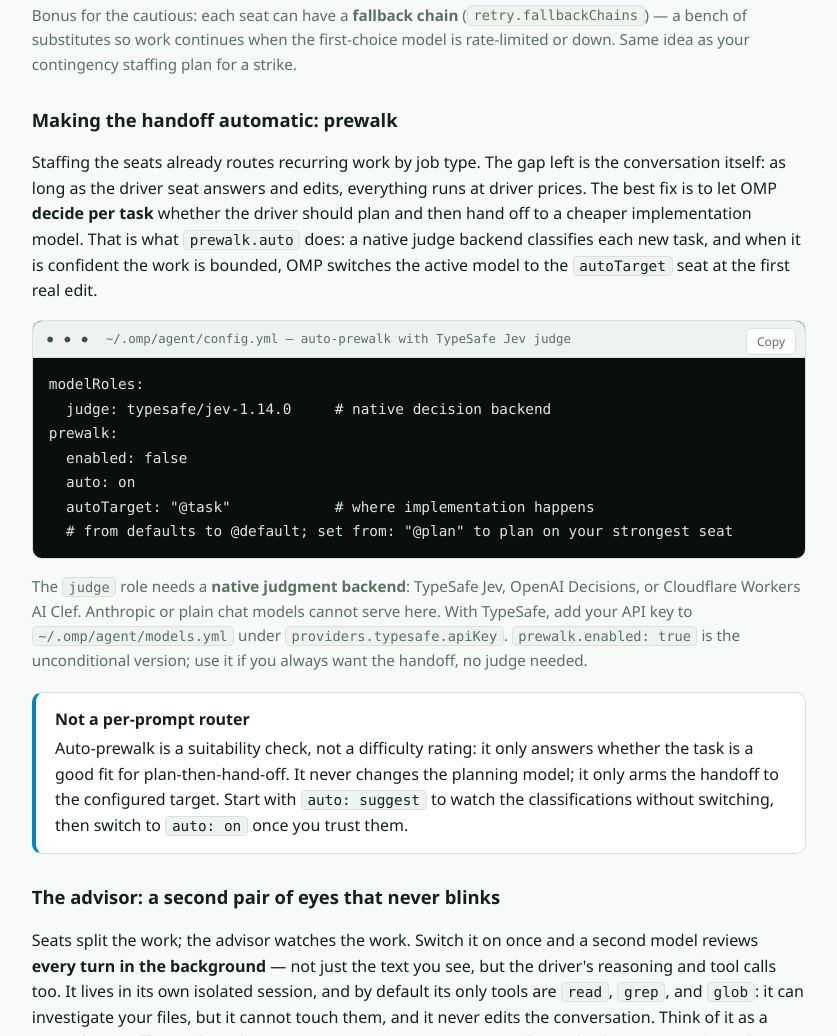
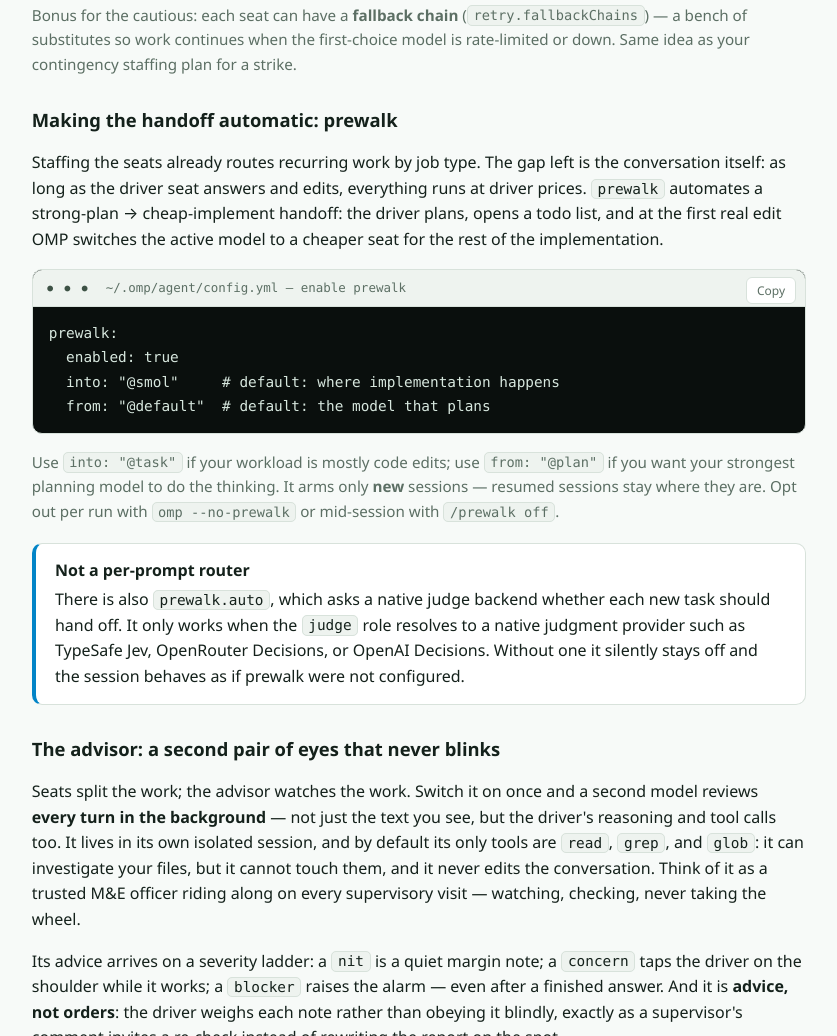
Before and after one commit to alexpavluck/amplify, a website: page shortcourses/role-delegation/course.html in a window 1280 px wide. Shown: the part 6845-7881 px from the top of the page, without its empty margins (379-1216 px from the left). Drawn offline with Linux system fonts and the light colour scheme.

Commit message:
Revert "Update role-delegation course prewalk section for auto-prewalk + TypeSafe Jev"
This reverts commit 7d57791953296aba63146f01667f764addfedfd2.

```diff
--- a/shortcourses/role-delegation/course.html
+++ b/shortcourses/role-delegation/course.html
@@ -405,24 +405,21 @@
 
   <h3 id="part-prewalk"><span class="lang-en">Making the handoff automatic: prewalk</span><span class="lang-fr">Automatiser le relais : prewalk</span></h3>
   <p>
-    <span class="lang-en">Staffing the seats already routes recurring work by job type. The gap left is the conversation itself: as long as the driver seat answers and edits, everything runs at driver prices. The best fix is to let OMP <strong>decide per task</strong> whether the driver should plan and then hand off to a cheaper implementation model. That is what <code class="inline">prewalk.auto</code> does: a native judge backend classifies each new task, and when it is confident the work is bounded, OMP switches the active model to the <code class="inline">autoTarget</code> seat at the first real edit.</span>
-    <span class="lang-fr">Pourvoir les postes route déjà le travail récurrent par type. Ce qui reste, c'est la conversation elle-même : tant que le poste pilote répond et édite, tout tourne au tarif du pilote. La meilleure solution est de laisser OMP <strong>décider à chaque tâche</strong> si le pilote doit planifier puis passer la main à un modèle d'implémentation moins cher. C'est ce que fait <code class="inline">prewalk.auto</code> : un backend de jugement natif classifie chaque nouvelle tâche, et quand il est confiant que le travail est borné, OMP bascule le modèle actif vers le poste <code class="inline">autoTarget</code> au premier vrai edit.</span>
+    <span class="lang-en">Staffing the seats already routes recurring work by job type. The gap left is the conversation itself: as long as the driver seat answers and edits, everything runs at driver prices. <code class="inline">prewalk</code> automates a strong-plan → cheap-implement handoff: the driver plans, opens a todo list, and at the first real edit OMP switches the active model to a cheaper seat for the rest of the implementation.</span>
+    <span class="lang-fr">Pourvoir les postes route déjà le travail récurrent par type. Ce qui reste, c'est la conversation elle-même : tant que le poste pilote répond et édite, tout tourne au tarif du pilote. <code class="inline">prewalk</code> automatise un relais planification forte → exécution bon marché : le pilote planifie, ouvre une liste de tâches, et au premier vrai edit, OMP bascule le modèle actif vers un poste moins cher pour le reste de l'implémentation.</span>
   </p>
-  <div class="term"><div class="term-head"><span class="lang-en">~/.omp/agent/config.yml — auto-prewalk with TypeSafe Jev judge</span><span class="lang-fr">~/.omp/agent/config.yml — prewalk automatique avec judge TypeSafe Jev</span></div><pre><code>modelRoles:
-  judge: typesafe/jev-1.14.0     # native decision backend
-prewalk:
-  enabled: false
-  auto: on
-  autoTarget: "@task"            # where implementation happens
-  # from defaults to @default; set from: "@plan" to plan on your strongest seat</code></pre></div>
+  <div class="term"><div class="term-head"><span class="lang-en">~/.omp/agent/config.yml — enable prewalk</span><span class="lang-fr">~/.omp/agent/config.yml — activer prewalk</span></div><pre><code>prewalk:
+  enabled: true
+  into: "@smol"     # default: where implementation happens
+  from: "@default"  # default: the model that plans</code></pre></div>
   <p class="hint">
-    <span class="lang-en">The <code class="inline">judge</code> role needs a <strong>native judgment backend</strong>: TypeSafe Jev, OpenAI Decisions, or Cloudflare Workers AI Clef. Anthropic or plain chat models cannot serve here. With TypeSafe, add your API key to <code class="inline">~/.omp/agent/models.yml</code> under <code class="inline">providers.typesafe.apiKey</code>. <code class="inline">prewalk.enabled: true</code> is the unconditional version; use it if you always want the handoff, no judge needed.</span>
-    <span class="lang-fr">Le rôle <code class="inline">judge</code> a besoin d'un <strong>backend de jugement natif</strong> : TypeSafe Jev, OpenAI Decisions ou Cloudflare Workers AI Clef. Anthropic ou un simple modèle de chat ne peuvent pas tenir ce rôle. Avec TypeSafe, ajoutez votre clé API dans <code class="inline">~/.omp/agent/models.yml</code> sous <code class="inline">providers.typesafe.apiKey</code>. <code class="inline">prewalk.enabled: true</code> est la version inconditionnelle ; utilisez-la si vous voulez toujours le relais, sans judge.</span>
+    <span class="lang-en">Use <code class="inline">into: "@task"</code> if your workload is mostly code edits; use <code class="inline">from: "@plan"</code> if you want your strongest planning model to do the thinking. It arms only <strong>new</strong> sessions — resumed sessions stay where they are. Opt out per run with <code class="inline">omp --no-prewalk</code> or mid-session with <code class="inline">/prewalk off</code>.</span>
+    <span class="lang-fr">Utilisez <code class="inline">into: "@task"</code> si votre travail consiste surtout en éditions de code ; utilisez <code class="inline">from: "@plan"</code> si vous voulez que votre modèle de planification le plus fort fasse la réflexion. Cela ne s'arme que sur les sessions <strong>nouvelles</strong> — les sessions reprises restent où elles sont. Désactivez une exécution avec <code class="inline">omp --no-prewalk</code> ou en cours de session avec <code class="inline">/prewalk off</code>.</span>
   </p>
   <div class="callout info">
     <div class="callout-title"><span class="lang-en">Not a per-prompt router</span><span class="lang-fr">Pas un routeur par question</span></div>
-    <span class="lang-en">Auto-prewalk is a suitability check, not a difficulty rating: it only answers whether the task is a good fit for plan-then-hand-off. It never changes the planning model; it only arms the handoff to the configured target. Start with <code class="inline">auto: suggest</code> to watch the classifications without switching, then switch to <code class="inline">auto: on</code> once you trust them.</span>
-    <span class="lang-fr">Le prewalk automatique est un test d'adéquation, pas une évaluation de difficulté : il répond seulement si la tâche convient à la séquence planifier-puis-relayer. Il ne change jamais le modèle de planification ; il arme seulement le relais vers la cible configurée. Commencez par <code class="inline">auto: suggest</code> pour observer les classifications sans basculement, puis passez à <code class="inline">auto: on</code> quand vous leur faites confiance.</span>
+    <span class="lang-en">There is also <code class="inline">prewalk.auto</code>, which asks a native judge backend whether each new task should hand off. It only works when the <code class="inline">judge</code> role resolves to a native judgment provider such as TypeSafe Jev, OpenRouter Decisions, or OpenAI Decisions. Without one it silently stays off and the session behaves as if prewalk were not configured.</span>
+    <span class="lang-fr">Il existe aussi <code class="inline">prewalk.auto</code>, qui interroge un backend de jugement natif pour décider si chaque nouvelle tâche doit être relayée. Cela ne fonctionne que si le rôle <code class="inline">judge</code> résout vers un fournisseur de jugement natif comme TypeSafe Jev, OpenRouter Decisions ou OpenAI Decisions. Sans cela, il reste silencieusement désactivé et la session se comporte comme si prewalk n'était pas configuré.</span>
   </div>
 
   <h3 id="part-advisor"><span class="lang-en">The advisor: a second pair of eyes that never blinks</span><span class="lang-fr">L'advisor : un second regard qui ne cligne jamais des yeux</span></h3>
```
